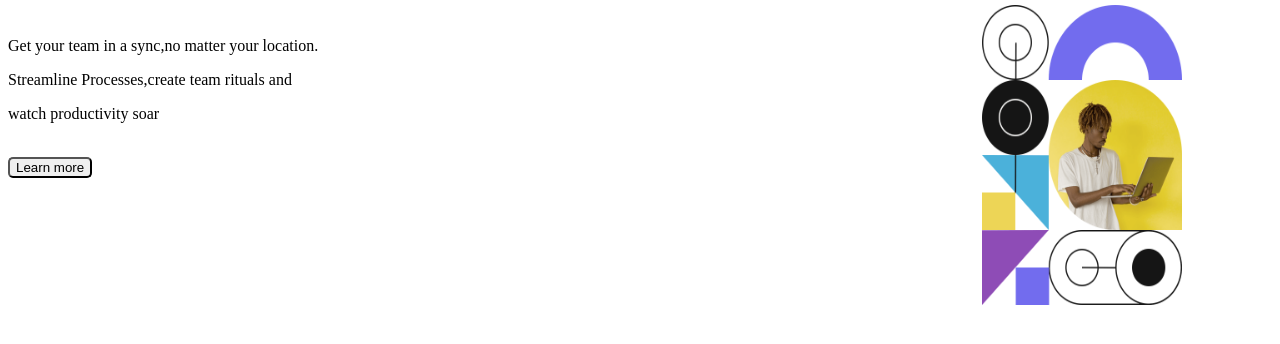
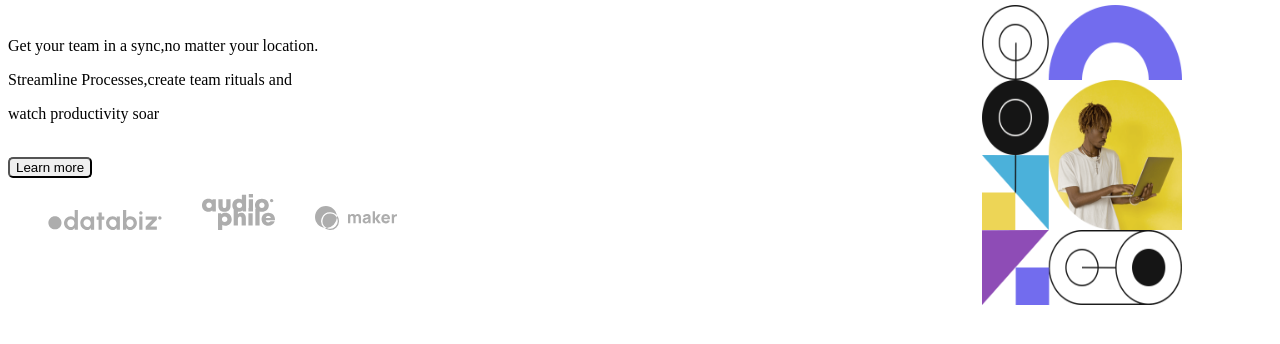
Before and after one commit to MILKA-WANGA/Design, a plain HTML site: page index.html in a window 1280 px wide. Shown: the part 146-490 px from the top of the page. Drawn offline with Linux system fonts and the light colour scheme; the site is published under a folder, as on GitHub Pages, so addresses that start at the root find nothing; a web font is replaced by a local one.

Commit message:
added image souce link

```diff
--- a/index.html
+++ b/index.html
@@ -123,9 +123,9 @@
 
         <ul class="footer">
 
-            <li><img src="/images/client-databiz.svg" alt=""></li>&nbsp;&nbsp;&nbsp;&nbsp;&nbsp;&nbsp;&nbsp;&nbsp;&nbsp;
-            <li><img src="/images/client-audiophile.svg" alt=""></li>&nbsp;&nbsp;&nbsp;&nbsp;&nbsp;&nbsp;&nbsp;&nbsp;&nbsp;
-            <li> <img src="/images/client-maker.svg" alt=""></li>&nbsp;&nbsp;&nbsp;&nbsp;&nbsp;&nbsp;&nbsp;&nbsp;&nbsp;
+            <li><img src="./images/client-databiz.svg" alt=""></li>&nbsp;&nbsp;&nbsp;&nbsp;&nbsp;&nbsp;&nbsp;&nbsp;&nbsp;
+            <li><img src="./images/client-audiophile.svg" alt=""></li>&nbsp;&nbsp;&nbsp;&nbsp;&nbsp;&nbsp;&nbsp;&nbsp;&nbsp;
+            <li> <img src="./images/client-maker.svg" alt=""></li>&nbsp;&nbsp;&nbsp;&nbsp;&nbsp;&nbsp;&nbsp;&nbsp;&nbsp;
         </ul>
 
 </div>
```
